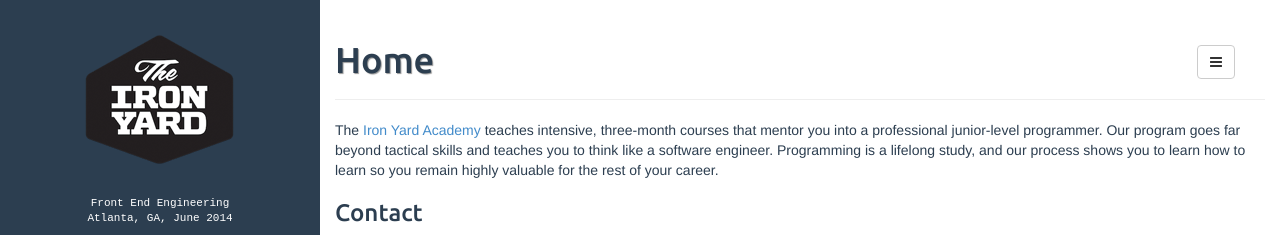
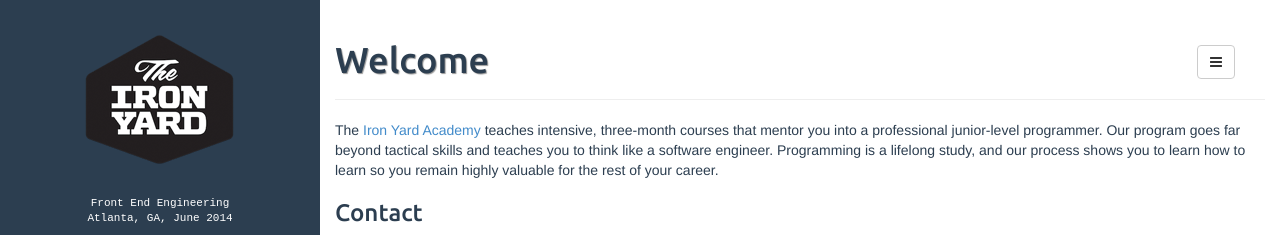
Before and after one commit to wendynichols/tiy-atlanta-js.github.io, a Jekyll site: the page built from index.md, in a window 1280 px wide. Shown: the top 235 px of the page. Built offline with Jekyll 4.4.1, drawn with Linux system fonts in a browser that asks for light colours.

```diff
--- a/_includes/default.html
+++ b/_includes/default.html
@@ -50,8 +50,11 @@
 		<!-- Collect the nav links, forms, and other content for toggling -->
 		<div class="collapse navbar-collapse" id="bs-example-navbar-collapse-1">
 			<ul class="nav navbar-nav">
+			  <li><a href="/">Home</a><li>
 			  {% for page in site.pages | sort: 'title' %}
+			    {% if page.title != 'Welcome' %}
 			    <li><a href="{{ page.url }}">{{ page.title }}</a></li>
+			    {% endif %}
 			  {% endfor %}
 			</ul>
 		</div><!-- /.navbar-collapse -->
@@ -63,8 +66,11 @@
 			<i class="fa fa-bars"></i>
 		</button>
 		<ul class="dropdown-menu" role="menu">
-			{% for page in site.pages | sort: 'title' %}
-			<li><a href="{{ page.url }}"><i class="fa fa-folder"></i> {{ page.title }}</a></li>
+		  <li><a href="/">Home</a><li>
+		  {% for page in site.pages | sort: 'title' %}
+		    {% if page.title != 'Welcome' %}
+		    <li><a href="{{ page.url }}">{{ page.title }}</a></li>
+		    {% endif %}
 		  {% endfor %}
 		  <li class="divider"></li>
 		  <li><a href="#"><i class="fa fa-arrow-up"></i> Top of Page</a></li>
--- a/_includes/sidebar.html
+++ b/_includes/sidebar.html
@@ -14,8 +14,11 @@
 </div>
 
 <ul>
+  <li><a href="/">Home</a><li>
   {% for page in site.pages | sort: 'title' %}
+    {% if page.title != 'Welcome' %}
     <li><a href="{{ page.url }}">{{ page.title }}</a></li>
+    {% endif %}
   {% endfor %}
 </ul>
 
--- a/index.md
+++ b/index.md
@@ -1,6 +1,6 @@
 ---
 layout: page
-title: Home
+title: Welcome
 ---
 
 The [Iron Yard Academy](http://theironyard.com) teaches intensive, three-month courses that mentor you into a professional junior-level programmer. Our program goes far beyond tactical skills and teaches you to think like a software engineer. Programming is a lifelong study, and our process shows you to learn how to learn so you remain highly valuable for the rest of your career.
```
Also changed, not shown: README.md, 5 other files.
